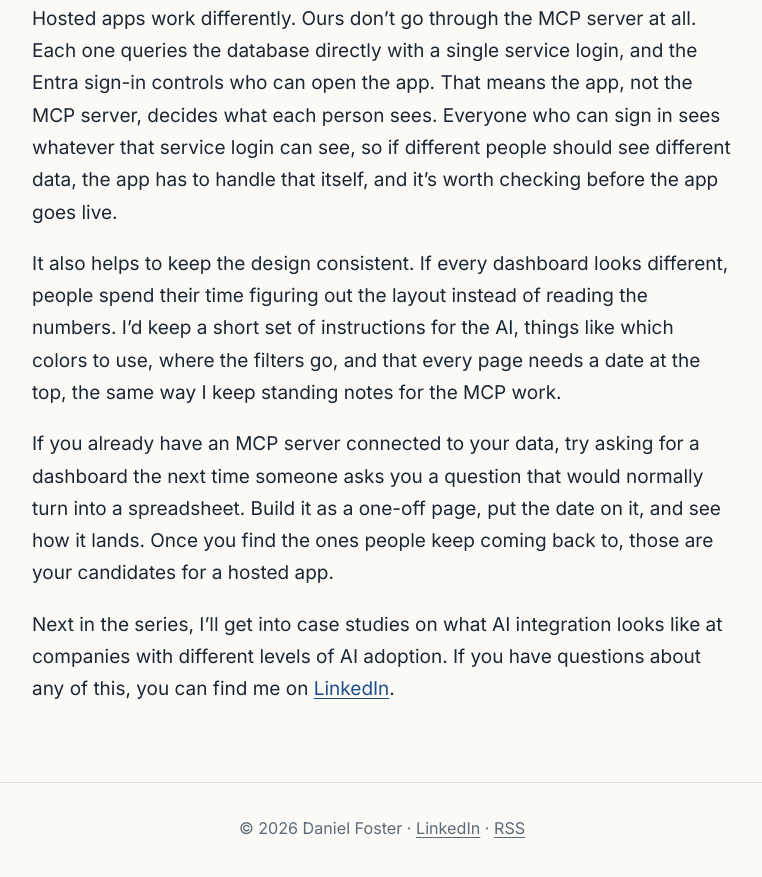
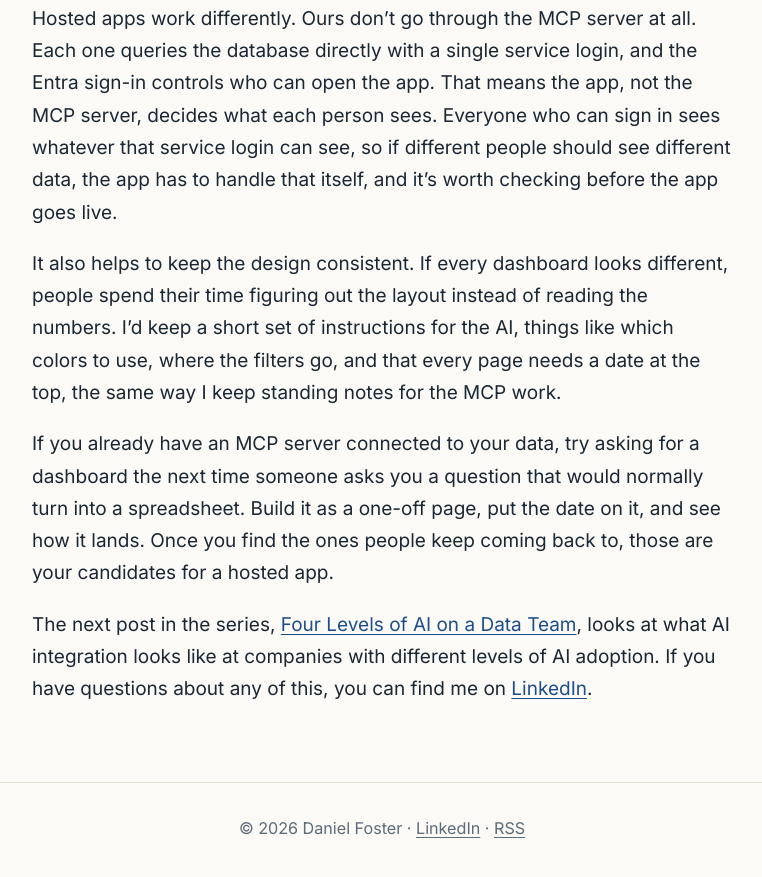
Before and after one commit to danimalfoster/louisville-data-guy, an Astro site: page /blog/ai-dashboards-for-data-teams in a window 1280 px wide. Shown: the part 6455-7332 px from the top of the page, without its empty margins (258-1020 px from the left). Built offline with nearby package versions, Linux system fonts and the light colour scheme; Astro itself is replaced by a stand-in of ours.

Commit message:
Link dashboards post to the four-levels post
Co-Authored-By: Claude Opus 5.5 <noreply@anthropic.com>

```diff
--- a/src/content/blog/ai-dashboards-for-data-teams.md
+++ b/src/content/blog/ai-dashboards-for-data-teams.md
@@ -157,6 +157,6 @@ someone asks you a question that would normally turn into a spreadsheet. Build i
 put the date on it, and see how it lands. Once you find the ones people keep coming back to, those are
 your candidates for a hosted app.
 
-Next in the series, I'll get into case studies on what AI integration looks like at companies with
-different levels of AI adoption. If you have questions about any of this, you can find me on
+The next post in the series, [Four Levels of AI on a Data Team](/blog/ai-adoption-levels-for-data-teams/),
+looks at what AI integration looks like at companies with different levels of AI adoption. If you have questions about any of this, you can find me on
 [LinkedIn](https://www.linkedin.com/in/daniel-foster-04536a75).
```
